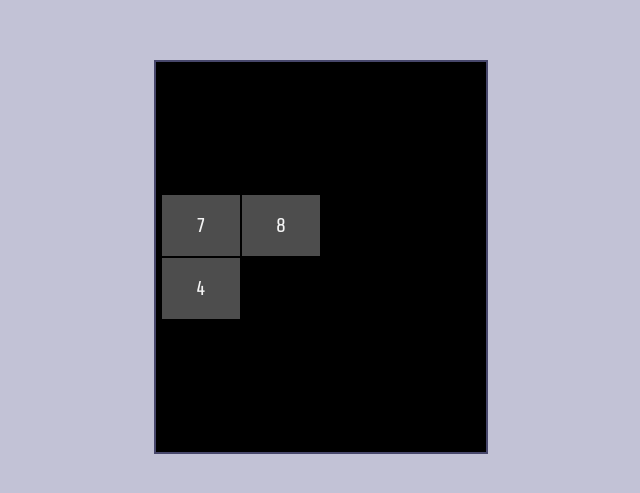
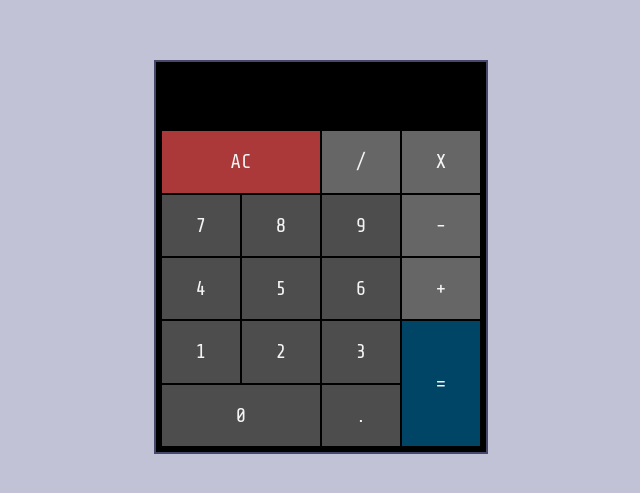
Before and after one commit to EmilBabazade/Calculator, a React (Create React App) app: page / in a window 1280 px wide. Shown: the part 143-636 px from the top of the page, without its empty margins (319-959 px from the left). Built offline with nearby package versions, Linux system fonts and the light colour scheme.

Commit message:
calculator buttons

```diff
--- a/src/calculator/Calculator.js
+++ b/src/calculator/Calculator.js
@@ -20,11 +20,34 @@ const useStyles = createUseStyles({
 const Calculator = () => {
     const styles = useStyles()
 
+    const numberBG = '#4d4d4d'
+    const operationBG = '#666666'
+    const acBG = '#ac3939'
+    const equalsBg = '#004466'
+    const color = '#f4f4f4'
     return(
         <div className={styles.calculator}>
-            <Pad bg='#4d4d4d' character='8' column='2' row='3' color='#f4f4f4' />
-            <Pad bg='#4d4d4d' character='7' column='1' row='3' color='#f4f4f4' />
-            <Pad bg='#4d4d4d' character='4' column='1' row='4' color='#f4f4f4' />
+            <Pad bg={acBG} character='AC' column='1/3' row='2' color={color} />
+            <Pad bg={operationBG} character='/' column='3' row='2' color={color} />
+            <Pad bg={operationBG} character='X' column='4' row='2' color={color} />
+
+            <Pad bg={numberBG} character='7' column='1' row='3' color={color} />
+            <Pad bg={numberBG} character='8' column='2' row='3' color={color} />
+            <Pad bg={numberBG} character='9' column='3' row='3' color={color} />
+            <Pad bg={operationBG} character='-' column='4' row='3' color={color} />
+
+            <Pad bg={numberBG} character='4' column='1' row='4' color={color} />
+            <Pad bg={numberBG} character='5' column='2' row='4' color={color} />
+            <Pad bg={numberBG} character='6' column='3' row='4' color={color} />
+            <Pad bg={operationBG} character='+' column='4' row='4' color={color} />
+
+            <Pad bg={numberBG} character='1' column='1' row='5' color={color} />
+            <Pad bg={numberBG} character='2' column='2' row='5' color={color} />
+            <Pad bg={numberBG} character='3' column='3' row='5' color={color} />
+            <Pad bg={equalsBg} character='=' column='4' row='5/7' color={color} />
+
+            <Pad bg={numberBG} character='0' column='1/3' row='6' color={color} />
+            <Pad bg={numberBG} character='.' column='3' row='6' color={color} />
         </div>
     )
 }
```
